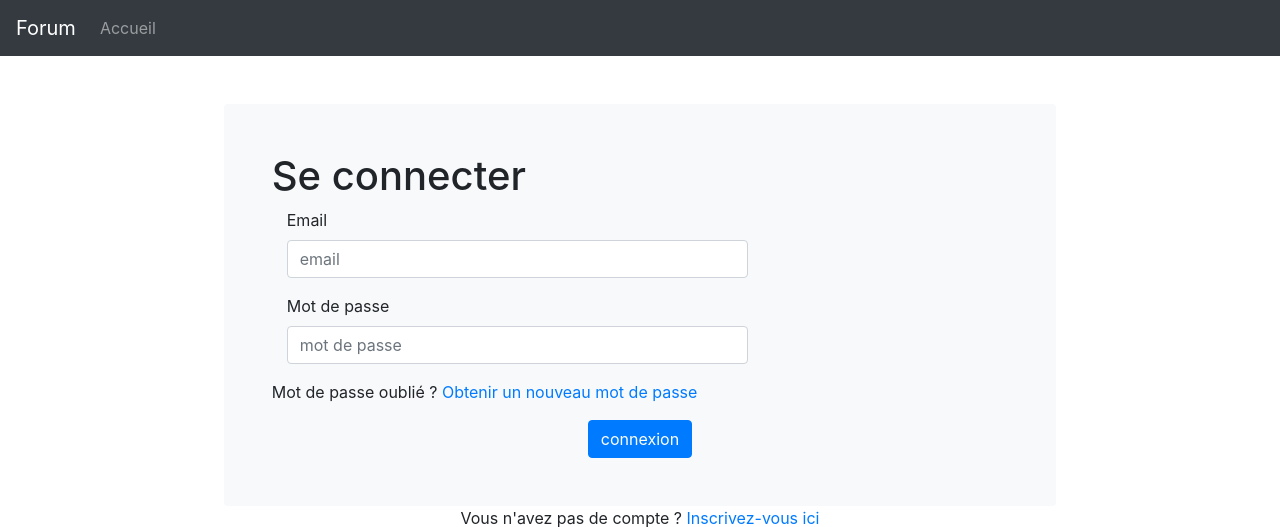
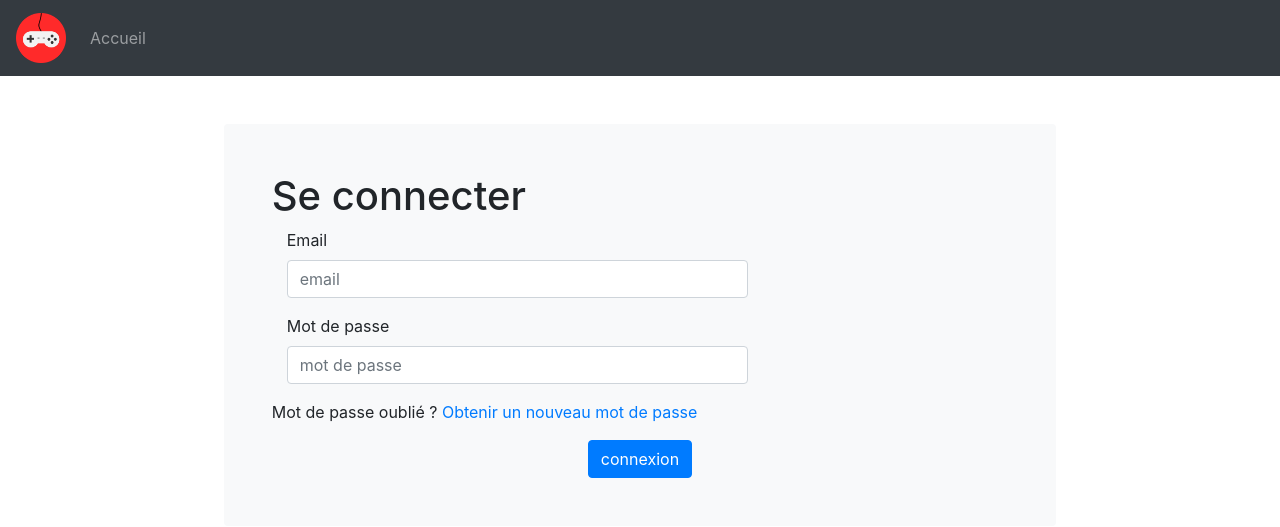
Before and after one commit to dineshkummarc/ForumMinimal, a PHP site: page /pages/forum.php in a window 1280 px wide. Shown: the top 527 px of the page. Run offline with PHP 8.4, Linux system fonts and the light colour scheme; some libraries are stand-ins or nearby versions.

Commit message:
Add logo

```diff
--- a/includes/navbar.php
+++ b/includes/navbar.php
@@ -1,5 +1,5 @@
 <nav class="navbar navbar-expand-lg navbar-dark bg-dark">
-    <a class="navbar-brand" href="#">Forum</a>
+    <a class="navbar-brand" href="#"><img src="../images/logo.png" alt="logo" width="50px" height="50px"></a>
     <button class="navbar-toggler" type="button" data-toggle="collapse" data-target="#navbar" aria-controls="navbar" aria-expanded="false" aria-label="Toggle navigation">
     <span class="navbar-toggler-icon"></span>
     </button>
```
